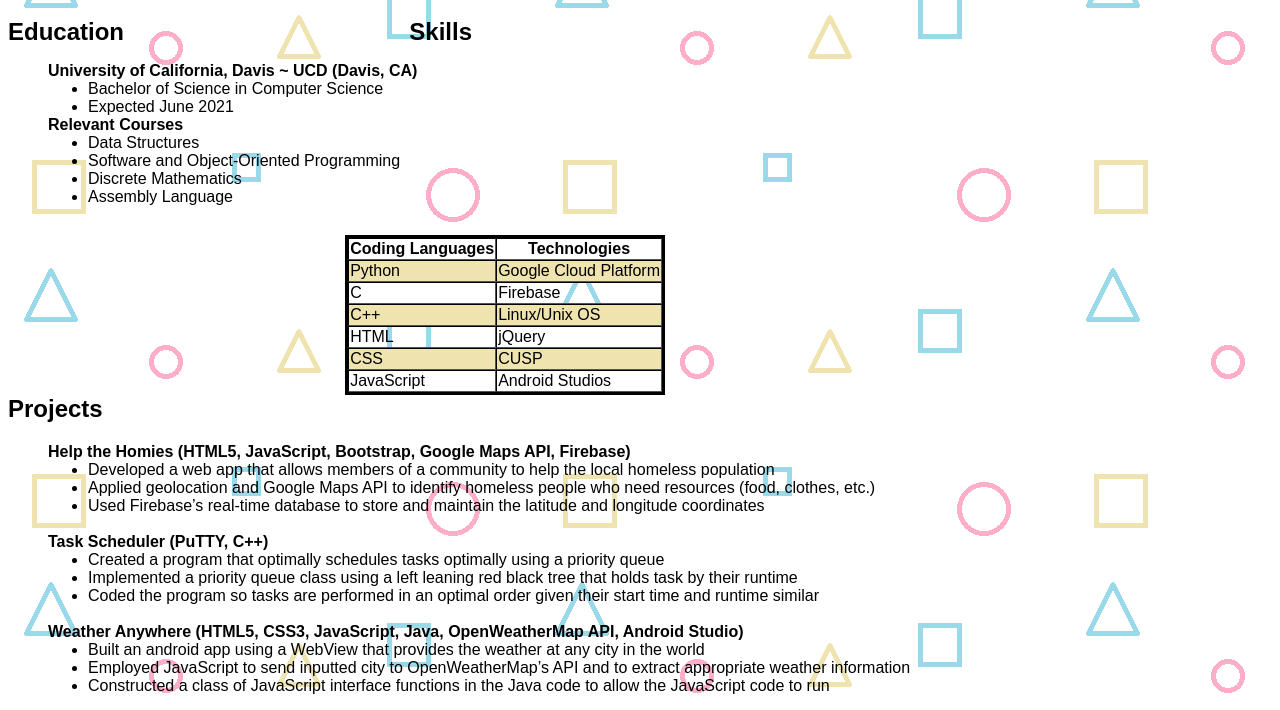
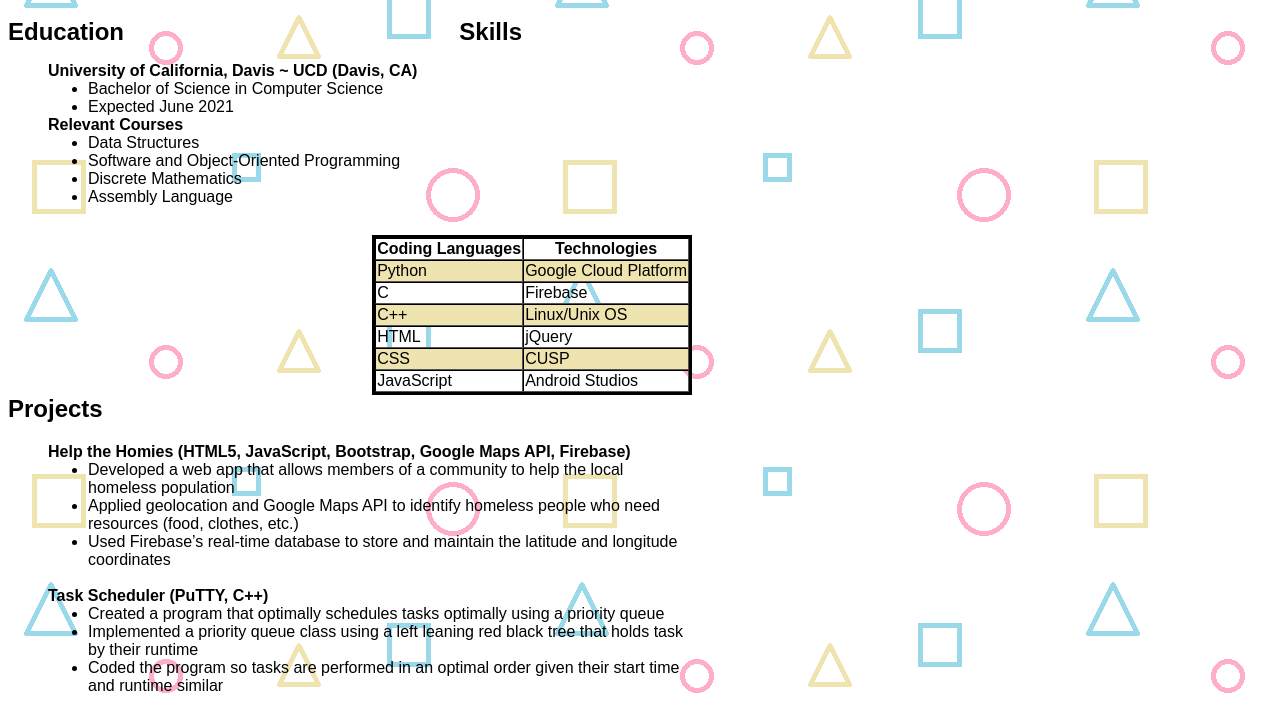
Before and after one commit to yashdani99/yashdani99.github.io, a plain HTML site: page resume.html in a window 1280 px wide. Shown: the part 59-769 px from the top of the page. Drawn offline with Linux system fonts and the light colour scheme; a web font is replaced by a local one.

Commit message:
adjust resume margins

```diff
--- a/resume.css
+++ b/resume.css
@@ -111,7 +111,7 @@ li.dropdown {
 #eduHead { float: left; }
 
 #skillsHead { float: right;
-			        margin-right: 800px;
+			        margin-right: 750px;
 }
 
 #eduContent { float: left;
@@ -120,9 +120,11 @@ li.dropdown {
 
 #skillsContent { float: right;
 				         clear: right;
-				         margin-right: 607px;
+				         margin-right: 580px;
 				         margin-top: 13px;
 }
+
+#contentContainer { margin-right: 580px; }
 
 .panel { clear: both; }
 
--- a/resume.html
+++ b/resume.html
@@ -88,6 +88,8 @@
 			</p>
 		</div>
 
+		<div id="contentContainer">
+
 		<div class="panel">
 			<h2><span id="introline">Projects</span></h2>
 			<ul>
@@ -130,6 +132,7 @@
 					<dd><li>Developed code for emergency braking procedures using Rockwell software in Structured Text.</li></dd><br>
 			</ul>
 		</div>
+	</div>
 	</main>
 </body>
 </html>
```
